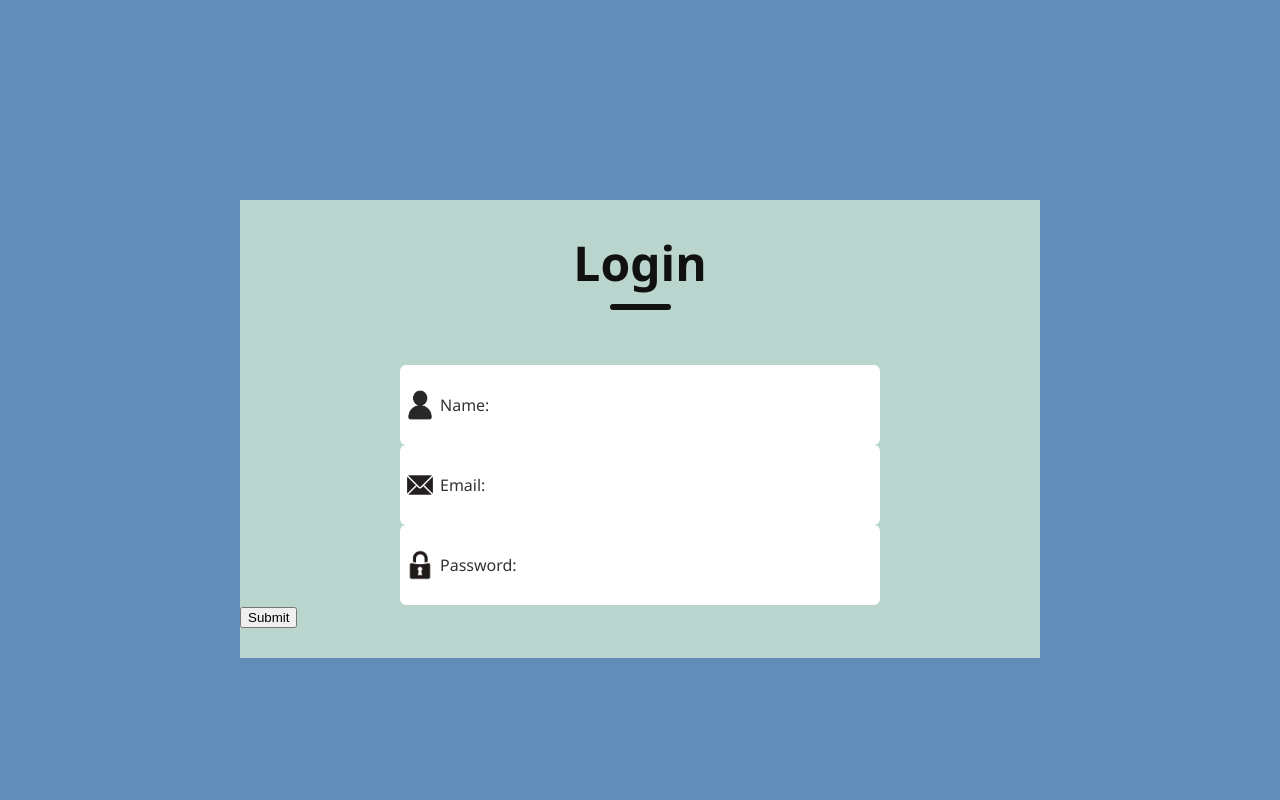
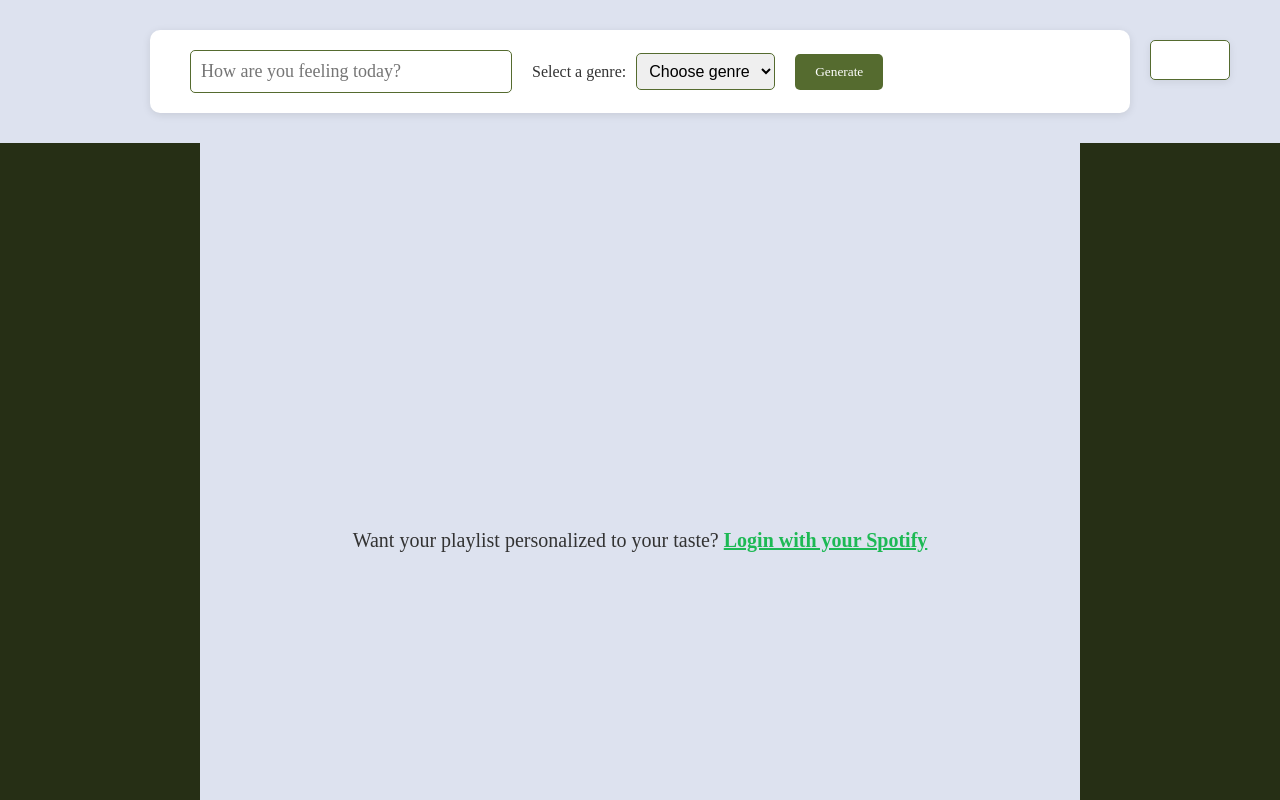
Before and after one commit to yasmincsun/comp490project, a React (Vite) app in the folder FrontEnd/: page /home in a window 1280 px wide. Shown: the top 800 px of the page. Built offline with nearby package versions, Linux system fonts and the light colour scheme; the HTML template or start-up script is replaced by a standard one.

Commit message:
weekend updates + login functionality fixed + fake home page created

```diff
--- a/FrontEnd/src/App.jsx
+++ b/FrontEnd/src/App.jsx
@@ -1,24 +1,22 @@
 import React from "react";
+import { BrowserRouter, Routes, Route } from "react-router-dom";
 import { QuizProvider } from "./context/quiz-context";
 import Quiz from "./components/quiz";
-import Login from "./components/loginPage/login"
-import Home from "./components/homePage/homePage"
-// import Main from
+import Login from "./components/loginPage/login";
+import HomePage from "./components/homePage/homePage";
+
 function App() {
   return (
-
-
-        <Login />
-
-
-
-
-    // <QuizProvider>
-      // <div className="app-container">
-       // <h1>Quiz App</h1>
-        // <Quiz />
-     // </div>
-    //</QuizProvider>
+    <QuizProvider>
+      <BrowserRouter>
+        <Routes>
+          <Route path="/" element={<Login />} />
+          <Route path="/login" element={<Login />} />
+          <Route path="/quiz" element={<Quiz />} />
+          <Route path="/home" element={<HomePage />} />
+        </Routes>
+      </BrowserRouter>
+    </QuizProvider>
   );
 }
 
--- a/FrontEnd/src/components/homePage/homePage.css
+++ b/FrontEnd/src/components/homePage/homePage.css
@@ -1,3 +1,240 @@
+
+.homepage-login-btn-topright {
+    position: fixed;
+    top: 20px;
+    right: 30px;
+    z-index: 100;
+}
+.homepage-login-btn {
+    padding: 10px 20px;
+    font-family: 'Times New Roman', Times, serif;
+    background: #808000;
+    color: white;
+    border: none;
+    border-radius: 5px;
+    cursor: pointer;
+    font-size: 16px;
+    box-shadow: 0 2px 8px rgba(0,0,0,0.08);
+}
+.homepage-searchbar-top {
+    position: fixed;
+    top: 0;
+    left: 0;
+    width: 100vw;
+    z-index: 10;
+    background: #dde2ef;
+}
+.homepage-form-top {
+    margin: 0 auto;
+    max-width: 900px;
+    border-radius: 10px;
+    box-shadow: none;
+    padding: 20px 0;
+    background: transparent;
+    display: flex;
+    align-items: center;
+    justify-content: flex-start;
+    gap: 20px;
+}
+.homepage-main {
+    flex: 1;
+    margin-left: 33vw;
+    margin-right: 33vw;
+    margin-top: 120px;
+    display: flex;
+    flex-direction: column;
+    align-items: center;
+    justify-content: flex-start;
+    min-height: 100vh;
+    position: relative;
+}
+.homepage-sidebar-custom {
+    position: fixed;
+    width: 50vw;
+    height: 66vh;
+    bottom: 0;
+    display: flex;
+    flex-direction: column;
+    align-items: center;
+    background: #262f15;
+    color: white;
+    padding: 20px 10px;
+    box-sizing: border-box;
+    border-radius: 20px 20px 0 0;
+    z-index: 5;
+}
+.homepage-sidebar-left.homepage-sidebar-custom {
+    left: 0;
+}
+.homepage-sidebar-right.homepage-sidebar-custom {
+    right: 0;
+}
+
+.homepage-form-top {
+    display: flex;
+    align-items: center;
+    justify-content: flex-start;
+    gap: 20px;
+    width: 100%;
+    background: #fff;
+    padding: 20px 40px;
+    border-radius: 10px;
+    box-shadow: 0 2px 8px rgba(0,0,0,0.1);
+    margin-top: 30px;
+    margin-bottom: 30px;
+}
+.homepage-input-top {
+    padding: 10px;
+    font-size: 18px;
+    border-radius: 5px;
+    border: 1px solid #556B2F;
+    width: 300px;
+    font-family: 'Times New Roman', Times, serif;
+}
+.homepage-genre-select-top {
+    display: flex;
+    align-items: center;
+    gap: 10px;
+}
+.homepage-select-top {
+    padding: 8px;
+    font-size: 16px;
+    border-radius: 5px;
+    border: 1px solid #556B2F;
+}
+.homepage-generate-btn {
+    padding: 10px 20px;
+    font-family: 'Times New Roman', Times, serif;
+    background: #556B2F;
+    color: white;
+    border: none;
+    border-radius: 5px;
+    cursor: pointer;
+}
+.homepage-spotify-question {
+    margin-top: 40px;
+    font-size: 20px;
+    text-align: center;
+    font-family: 'Times New Roman', Times, serif;
+}
+.homepage-spotify-link {
+    color: #1DB954;
+    cursor: pointer;
+    text-decoration: underline;
+    font-weight: bold;
+}
+.homepage-sidebar-lower {
+    top: 120px;
+}
+.homepage-login-btn-over-chat {
+    position: absolute;
+    top: 0;
+    right: 20px;
+    padding: 10px 20px;
+    font-family: 'Times New Roman', Times, serif;
+    background: #fff;
+    border: 1px solid #2d3521;
+    border-radius: 5px;
+    cursor: pointer;
+    z-index: 2;
+}
+
+.homepage-container {
+    background-color: #dde2ef;
+    min-height: 100vh;
+    font-family: 'Times New Roman', Times, serif;
+    display: flex;
+    flex-direction: row;
+    position: relative;
+}
+
+.homepage-sidebar {
+    width: 200px;
+    background: #262f15;
+    color: white;
+    padding: 20px 10px;
+    box-sizing: border-box;
+    height: 100vh;
+    position: fixed;
+    top: 0;
+    display: flex;
+    flex-direction: column;
+    align-items: center;
+}
+.homepage-sidebar-left {
+    left: 0;
+}
+.homepage-sidebar-right {
+    right: 0;
+}
+
+.homepage-main {
+    flex: 1;
+    margin-left: 200px;
+    margin-right: 200px;
+    display: flex;
+    flex-direction: column;
+    align-items: center;
+    justify-content: center;
+    min-height: 100vh;
+    position: relative;
+}
+
+.homepage-login-btn {
+    position: absolute;
+    top: 20px;
+    right: 20px;
+    padding: 10px 20px;
+    font-family: 'Times New Roman', Times, serif;
+    background: #fff;
+    border: 1px solid #556B2F;
+    border-radius: 5px;
+    cursor: pointer;
+    z-index: 2;
+}
+
+.homepage-form {
+    background: #fff;
+    padding: 30px;
+    border-radius: 10px;
+    box-shadow: 0 2px 8px rgba(0,0,0,0.1);
+    display: flex;
+    flex-direction: column;
+    align-items: center;
+}
+.homepage-form h1 {
+    font-family: 'Times New Roman', Times, serif;
+}
+.homepage-input {
+    padding: 10px;
+    margin: 10px 0;
+    font-size: 18px;
+    border-radius: 5px;
+    border: 1px solid #556B2F;
+    width: 250px;
+}
+.homepage-genre-select {
+    margin: 10px 0;
+    display: flex;
+    align-items: center;
+    gap: 10px;
+}
+.homepage-select {
+    padding: 8px;
+    font-size: 16px;
+    border-radius: 5px;
+    border: 1px solid #556B2F;
+}
+.homepage-search-btn {
+    padding: 10px 20px;
+    font-family: 'Times New Roman', Times, serif;
+    background: #95d4df;
+    color: white;
+    border: none;
+    border-radius: 5px;
+    cursor: pointer;
+    margin-top: 10px;
+}
 /*
     gap: 30px;
     margin: 60px auto;
--- a/FrontEnd/src/components/homePage/homePage.jsx
+++ b/FrontEnd/src/components/homePage/homePage.jsx
@@ -1,135 +1,94 @@
 import React, { useState } from "react";
+import { useNavigate } from "react-router-dom";
 import "./homePage.css"
-import userIcon from '../assets/person.png'
-import emailIcon from '../assets/email.png'
-import passwordIcon from '../assets/password.png';
 
-const FormWithValidation = () => {
-    const [formData, setFormData] = useState({
-        firstName: "",
-        lastName: "",
-        email: "",
-    });
 
-    const [formErrors, setFormErrors] = useState({
-        firstName: "",
-        lastName: "",
-        email: "",
-    });
+const HomePage = () => {
+    const [mood, setMood] = useState("");
+    const [genre, setGenre] = useState("");
+    const navigate = useNavigate();
 
-    const handleInputChange = (event) => {
-        const { name, value } = event.target;
-
-        // Update form data
-        setFormData({
-            ...formData,
-            [name]: value,
-        });
-
-        // Perform validation
-        if (name === "firstName" && value !== "test") {
-            setFormErrors({
-                ...formErrors,
-                firstName: "First name is required.",
-            });
-        } else if (name === "lastName" && value === "") {
-            setFormErrors({
-                ...formErrors,
-                lastName: "Last name is required.",
-            });
-        } else if (name === "email" && !/^\S+@\S+\.\S+$/.test(value)) {
-            setFormErrors({
-                ...formErrors,
-                email: "Invalid email address.",
-            });
-        } else {
-            // Clear validation errors if input is valid
-            setFormErrors({
-                ...formErrors,
-                [name]: "",
-            });
-        }
-    };
-
-    const handleSubmit = (event) => {
-        event.preventDefault();
-
-        // Perform validation before submitting the form
-        const validationErrors = Object.keys(formData).reduce((errors, name) => {
-            if (formData[name] === "") {
-                errors[name] = `${name.charAt(0).toUpperCase() + name.slice(1)
-                    } is required.`;
-            } else if (name === "email" && !/^\S+@\S+\.\S+$/.test(formData[name])) {
-                errors[name] = "Invalid email address.";
-            }
-            return errors;
-        }, {});
-
-        // Update form errors
-        setFormErrors(validationErrors);
-
-        // Check if there are any validation errors
-        if (Object.values(validationErrors).every((error) => error === "")) {
-            // Perform custom business logic or submit the form
-            console.log("Form submitted successfully!");
-            console.log("Form Data:", formData);
-        } else {
-            console.log("Form validation failed. Please check the errors.");
-        }
+    const handleSearch = (e) => {
+        e.preventDefault();
+        // You can handle the generate logic here
+        alert(`Mood: ${mood}, Genre: ${genre}`);
     };
 
     return (
-        <div className="container">
-
-            <div className="header">
-                <div className="text">Login</div>
-                <div className="underline"></div>
+        <div className="homepage-container">
+            {/* Login Button Top Right */}
+            <div className="homepage-login-btn-topright">
+                <button
+                    className="homepage-login-btn"
+                    onClick={() => navigate("/login")}
+                >
+                    Login
+                </button>
+            </div>
+            {/* Search Bar at Very Top */}
+            <div className="homepage-searchbar-top">
+                <form className="homepage-form-top" onSubmit={handleSearch}>
+                    <input
+                        type="text"
+                        placeholder="How are you feeling today?"
+                        value={mood}
+                        onChange={e => setMood(e.target.value)}
+                        className="homepage-input-top"
+                    />
+                    <div className="homepage-genre-select-top">
+                        <label>Select a genre:</label>
+                        <select
+                            value={genre}
+                            onChange={e => setGenre(e.target.value)}
+                            className="homepage-select-top"
+                        >
+                            <option value="">Choose genre</option>
+                            <option value="pop">Pop</option>
+                            <option value="rap">Rap</option>
+                            <option value="country">Country</option>
+                            <option value="indie">Indie</option>
+                            <option value="alternative">Alternative</option>
+                        </select>
+                    </div>
+                    <button type="submit" className="homepage-generate-btn">Generate</button>
+                </form>
             </div>
 
-            <div className="inputs">
-                <form>
-                    <label className="nameInput">
-                        <img src={userIcon} width={40} height={40} alt="" />
-                        Name:
-                        <input
-                            type="text"
-                            name="firstName"
-                            value={formData.firstName}
-                            onChange={handleInputChange}
-                        />
-                        <span className="error">{formErrors.firstName}</span>
-                    </label>
+            {/* Left Sidebar */}
+            <div className="homepage-sidebar homepage-sidebar-left homepage-sidebar-lower homepage-sidebar-custom">
+                <h2>Playlist</h2>
+                {/* Playlist content here */}
+            </div>
 
-                    <label className = "emailInput">
-                        <img src={emailIcon} width={40} height={40} alt="" />
-                        Email:
-                        <input
-                            type="text"
-                            name="lastName"
-                            value={formData.lastName}
-                            onChange={handleInputChange}
-                        />
-                        <span className="error">{formErrors.lastName}</span>
-                    </label>
+            {/* Right Sidebar */}
+            <div className="homepage-sidebar homepage-sidebar-right homepage-sidebar-lower homepage-sidebar-custom">
+                <h2>Chat</h2>
+                {/* Chat content here */}
+                {/* Login button overlays the chat sidebar */}
+                <button
+                    className="homepage-login-btn-over-chat"
+                    onClick={() => navigate("/login")}
+                >
+                    Login
+                </button>
+            </div>
 
-                    <label className="passwordInput">
-                        <img src={passwordIcon} width={40} height={40} alt="" />
-
-                        Password:
-                        <input
-                            type="email"
-                            name="email"
-                            value={formData.email}
-                            onChange={handleInputChange}
-                        />
-                        <span className="error">{formErrors.email}</span>
-                    </label>
-
-                    <button type="submitLogin" onClick={handleSubmit}>Submit</button>
-                </form>
+            {/* Main Content */}
+            <div className="homepage-main">
+                {/* Spotify Login Question */}
+                <div className="homepage-spotify-question">
+                    Want your playlist personalized to your taste?{' '}
+                    <span
+                        className="homepage-spotify-link"
+                        style={{ color: '#1DB954', cursor: 'pointer', textDecoration: 'underline' }}
+                        onClick={() => navigate('/login')}
+                    >
+                        Login with your Spotify
+                    </span>
+                </div>
             </div>
         </div>
     );
 };
 
-export default FormWithValidation;
+export default HomePage;
--- a/FrontEnd/src/components/loginPage/login.jsx
+++ b/FrontEnd/src/components/loginPage/login.jsx
@@ -1,121 +1,106 @@
 import React, { useState } from "react";
+import { useNavigate } from "react-router-dom";
 import "./loginPage.css"
 import userIcon from '../assets/person.png'
 import emailIcon from '../assets/email.png'
 import passwordIcon from '../assets/password.png';
 
 const FormWithValidation = () => {
+    const [mode, setMode] = useState("login"); // 'login' or 'signup'
     const [formData, setFormData] = useState({
-        firstName: "",
-        lastName: "",
+        name: "",
         email: "",
+        password: "",
     });
-
     const [formErrors, setFormErrors] = useState({
-        firstName: "",
-        lastName: "",
+        name: "",
         email: "",
+        password: "",
     });
+    const [errorMsg, setErrorMsg] = useState("");
+    const navigate = useNavigate();
 
     const handleInputChange = (event) => {
         const { name, value } = event.target;
-
-        // Update form data
         setFormData({
             ...formData,
             [name]: value,
         });
-
-        // Perform validation
-        if (name === "firstName" && value !== "test") {
-            setFormErrors({
-                ...formErrors,
-                firstName: "First name is required.",
-            });
-        } else if (name === "lastName" && value === "") {
-            setFormErrors({
-                ...formErrors,
-                lastName: "Last name is required.",
-            });
+        // Validation
+        if (name === "name" && mode === "signup" && value.trim() === "") {
+            setFormErrors({ ...formErrors, name: "Name is required." });
         } else if (name === "email" && !/^\S+@\S+\.\S+$/.test(value)) {
-            setFormErrors({
-                ...formErrors,
-                email: "Invalid email address.",
-            });
+            setFormErrors({ ...formErrors, email: "Invalid email address." });
+        } else if (name === "password" && value.trim() === "") {
+            setFormErrors({ ...formErrors, password: "Password is required." });
         } else {
-            // Clear validation errors if input is valid
-            setFormErrors({
-                ...formErrors,
-                [name]: "",
-            });
+            setFormErrors({ ...formErrors, [name]: "" });
         }
     };
 
     const handleSubmit = (event) => {
         event.preventDefault();
-
-        // Perform validation before submitting the form
-        const validationErrors = Object.keys(formData).reduce((errors, name) => {
-            if (formData[name] === "") {
-                errors[name] = `${name.charAt(0).toUpperCase() + name.slice(1)
-                    } is required.`;
-            } else if (name === "email" && !/^\S+@\S+\.\S+$/.test(formData[name])) {
-                errors[name] = "Invalid email address.";
+        let validationErrors = {};
+        if (mode === "signup") {
+            if (formData.name.trim() === "") validationErrors.name = "Name is required.";
+            if (!/^\S+@\S+\.\S+$/.test(formData.email)) validationErrors.email = "Invalid email address.";
+            if (formData.password.trim() === "") validationErrors.password = "Password is required.";
+        } else {
+            if (!/^\S+@\S+\.\S+$/.test(formData.email)) validationErrors.email = "Invalid email address.";
+            if (formData.password.trim() === "") validationErrors.password = "Password is required.";
         }
-            return errors;
-        }, {});
-
-        // Update form errors
         setFormErrors(validationErrors);
-
-        // Check if there are any validation errors
-        if (Object.values(validationErrors).every((error) => error === "")) {
-            // Perform custom business logic or submit the form
-            console.log("Form submitted successfully!");
-            console.log("Form Data:", formData);
+        if (Object.values(validationErrors).length === 0 || Object.values(validationErrors).every((e) => e === "")) {
+            // Save variables
+            const { name, email, password } = formData;
+            // Test case: check if email and password match
+            if (email === "test@gmail.com" && password === "1234") {
+                setErrorMsg("");
+                navigate("/home");
             } else {
-            console.log("Form validation failed. Please check the errors.");
+                setErrorMsg("Incorrect email or password. Please try again.");
+            }
+        } else {
+            setErrorMsg("");
         }
     };
 
     return (
         <div className="container">
-
+            <div className="login-home-btn-container">
+                <button
+                    className="login-home-btn"
+                    onClick={() => navigate("/home")}
+                >
+                    Home
+                </button>
+            </div>
             <div className="header">
-                <div className="text">Login</div>
+                <div className="text">{mode === "login" ? "Login" : "Sign Up"}</div>
                 <div className="underline"></div>
             </div>
-
+            <div className="login-mode-btns">
+                <button className="login-mode-btn" onClick={() => setMode("login")} disabled={mode === "login"}>Login</button>
+                <button className="login-mode-btn" onClick={() => setMode("signup")} disabled={mode === "signup"}>Sign Up</button>
+            </div>
             <div className="inputs">
-                <form>
+                <form onSubmit={handleSubmit}>
+                    {mode === "signup" && (
                         <label className="nameInput">
                             <img src={userIcon} width={40} height={40} alt="" />
                             Name:
                             <input
                                 type="text"
-                            name="firstName"
-                            value={formData.firstName}
+                                name="name"
+                                value={formData.name}
                                 onChange={handleInputChange}
                             />
-                        <span className="error">{formErrors.firstName}</span>
+                            <span className="error">{formErrors.name}</span>
                         </label>
-
-                    <label className = "emailInput">
+                    )}
+                    <label className="emailInput">
                         <img src={emailIcon} width={40} height={40} alt="" />
                         Email:
-                        <input
-                            type="text"
-                            name="lastName"
-                            value={formData.lastName}
-                            onChange={handleInputChange}
-                        />
-                        <span className="error">{formErrors.lastName}</span>
-                    </label>
-
-                    <label className="passwordInput">
-                        <img src={passwordIcon} width={40} height={40} alt="" />
-
-                        Password:
                         <input
                             type="email"
                             name="email"
@@ -124,9 +109,20 @@ const FormWithValidation = () => {
                         />
                         <span className="error">{formErrors.email}</span>
                     </label>
-
-                    <button type="submitLogin" onClick={handleSubmit}>Submit</button>
+                    <label className="passwordInput">
+                        <img src={passwordIcon} width={40} height={40} alt="" />
+                        Password:
+                        <input
+                            type="password"
+                            name="password"
+                            value={formData.password}
+                            onChange={handleInputChange}
+                        />
+                        <span className="error">{formErrors.password}</span>
+                    </label>
+                    <button type="submit">Submit</button>
                 </form>
+                {errorMsg && <div className="error login-error-msg">{errorMsg}</div>}
             </div>
         </div>
     );
--- /dev/null
+++ b/package.json
@@ -0,0 +1,5 @@
+{
+  "dependencies": {
+    "react-router-dom": "^7.9.3"
+  }
+}
```
Also changed, not shown: FrontEnd/src/components/loginPage/loginPage.css (+42 -0 lines), FrontEnd/frontEndTentativeNotes.txt, 2 other files (tests, documents, lock files or other folders). Lines whose indentation alone changed are shown as unchanged.
